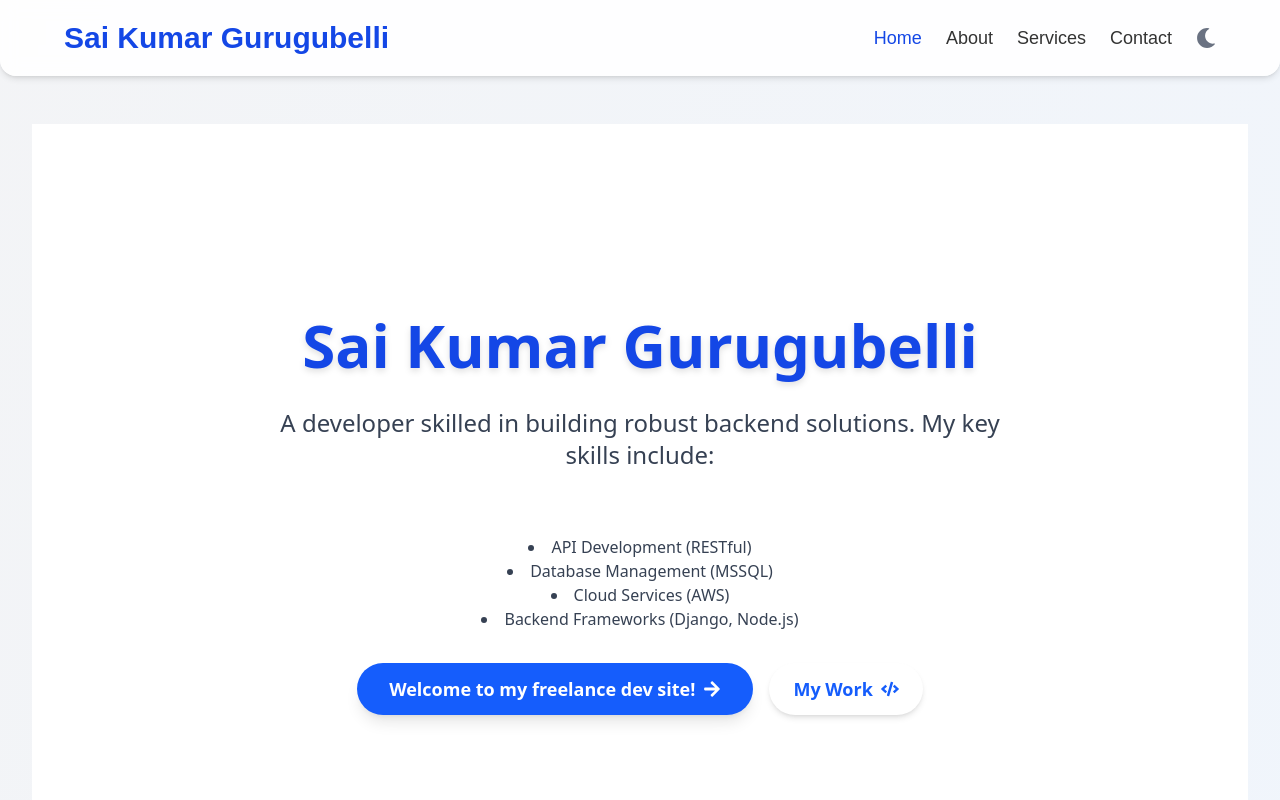
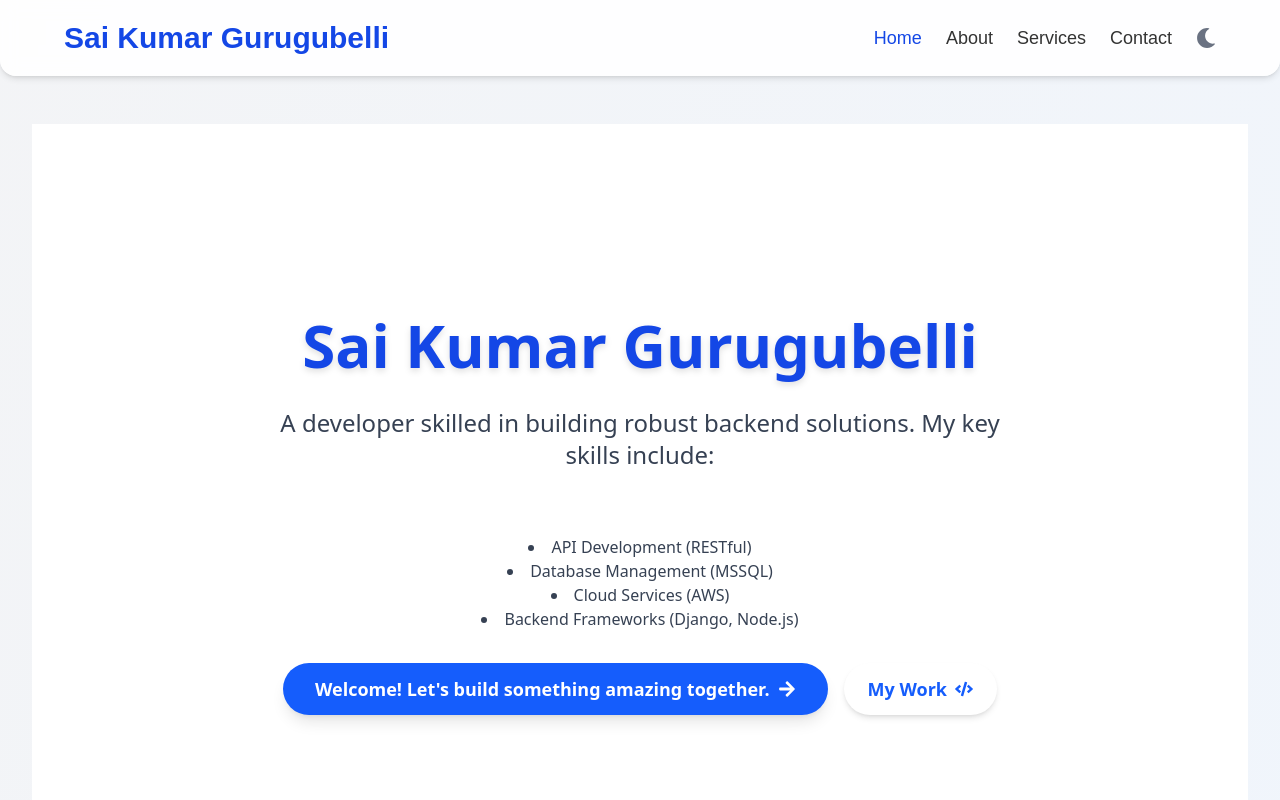
Before and after one commit to saikumargurugu/saikg-website, a Next.js app: page / in a window 1280 px wide. Shown: the top 800 px of the page. Built offline with nearby package versions, Linux system fonts and the light colour scheme.

Commit message:
MORE TO GO

```diff
--- a/src/app/contact/page.tsx
+++ b/src/app/contact/page.tsx
@@ -135,7 +135,7 @@ const ContactPage = () => {
               id="message"
               value={message}
               onChange={(e) => setMessage(e.target.value)}
-              rows="4"
+              rows={4}
               className="mt-1 block w-full py-2 px-3 border border-gray-300 dark:border-gray-700 bg-white dark:bg-gray-900 rounded-md shadow-sm focus:outline-none focus:ring-blue-500 focus:border-blue-500 text-gray-900 dark:text-gray-100"
               required
             ></textarea>
--- a/src/app/page.tsx
+++ b/src/app/page.tsx
@@ -34,7 +34,7 @@ export default function Home() {
 
   useEffect(() => {
     const timer = setTimeout(() => {
-      setGreeting("Welcome to my freelance dev site!");
+      setGreeting("Welcome! Let's build something amazing together.");
     }, 3000);
     return () => clearTimeout(timer);
   }, []);
```
